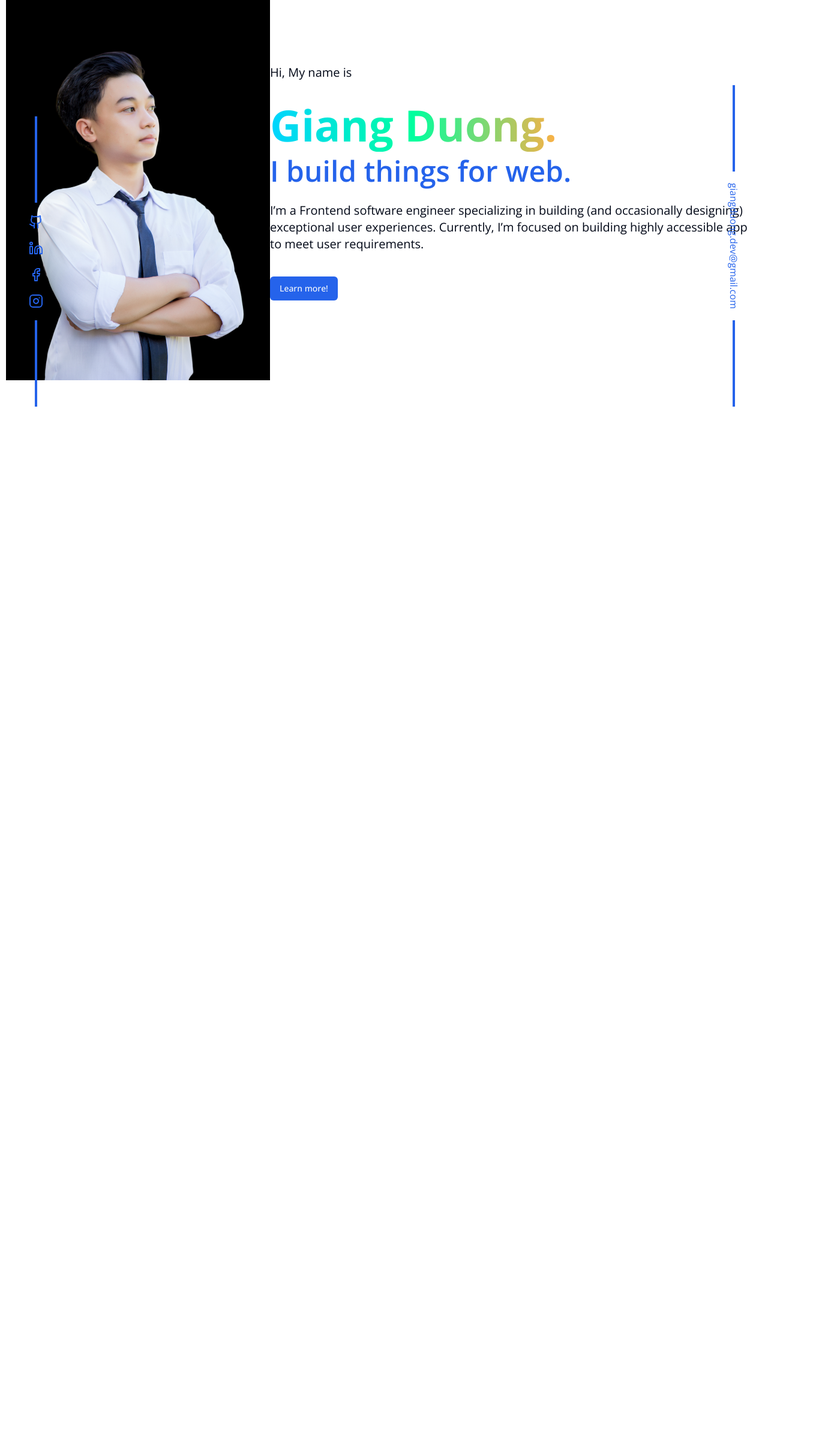
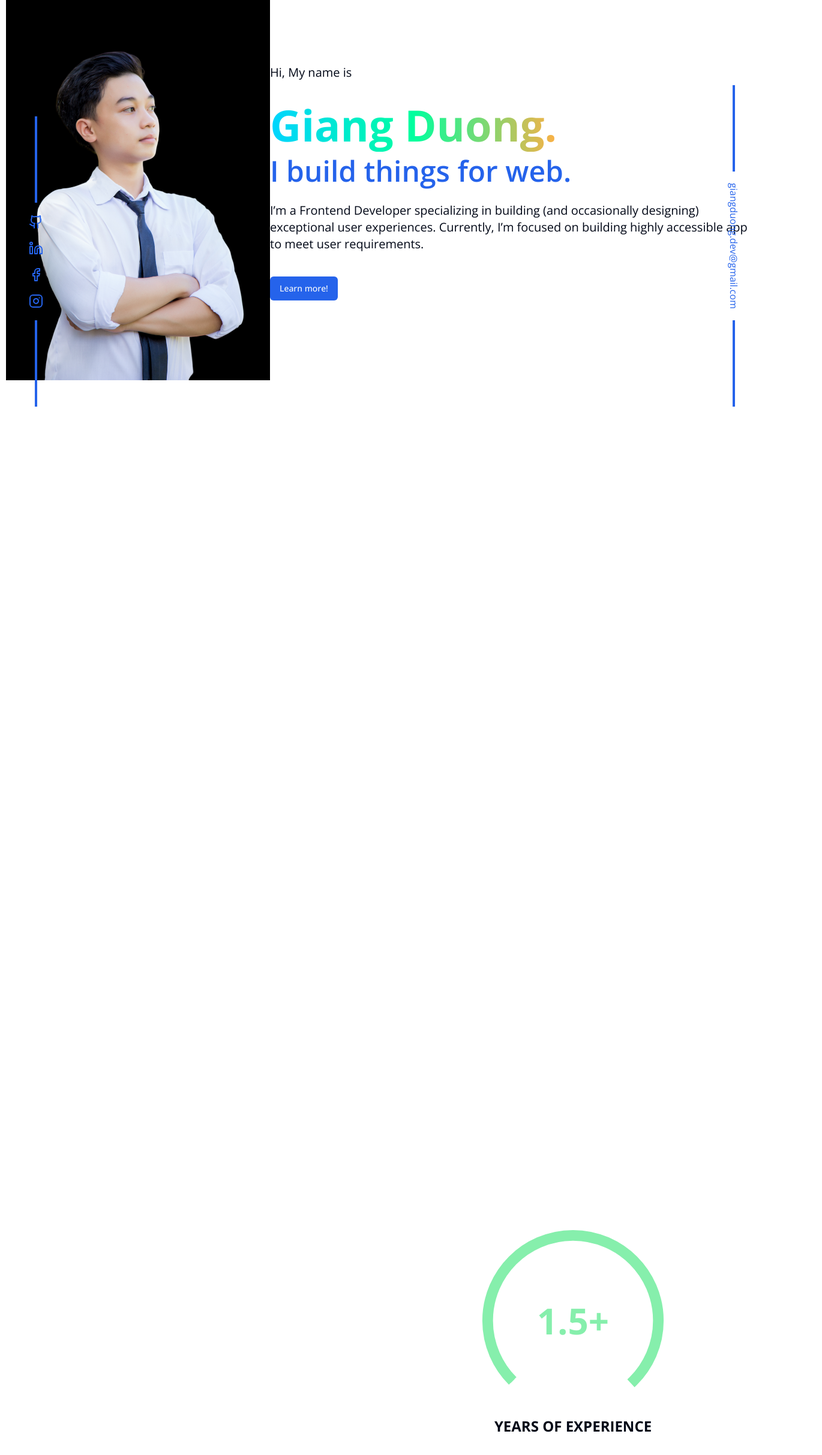
Before and after one commit to giangduong1209/portfolio, a Next.js app: page / in a window 1280 px wide. Shown: the part 122-2548 px from the top of the page at 60% size, 1370 px wide, since content can reach past the window. Built offline with nearby package versions, Linux system fonts and the light colour scheme.

Commit message:
refactor: change new styles

```diff
--- a/src/app/data.json
+++ b/src/app/data.json
@@ -6,10 +6,12 @@
     "endDate": "1706787841000",
     "position": "Frontend Developer",
     "responsibility": [
-      "Collaborated with back-end team to integrate APIs",
-      "Built reusable code to utilise for other projects and to minimise costs.",
-      "Collaborated with designers to implement concept and design of website.",
-      "Developed designs to meet varying browser and device demands."
+      "Built reusable code and custom hooks to minimise costs.",
+      "Designing and creating React components for application",
+      "Optimized the website using technical optimizations like Debounce, Cache for maximum performance.",
+      "Participance in code reviews and contribute to the improvement of coding standards.",
+      "Participance in fix bugs within existing features.",
+      "Wrote unit tests using Jest or Vitest to test components and functionality."
     ]
   },
   {
--- a/src/components/About.tsx
+++ b/src/components/About.tsx
@@ -11,9 +11,7 @@ const About = () => {
       <div className="flex flex-col justify-center items-center gap-10 mt-10 sm:flex-row">
         <div className="w-full sm:w-1/2" data-aos="fade-right">
           <p className="text-3xl sm:text-4xl font-bold">DUONG TRUONG GIANG</p>
-          <p className="text-3xl text-pink-500 my-5">
-            Frontend Software Engineer
-          </p>
+          <p className="text-3xl text-green-400 my-5">Frontend Developer</p>
           <p className="text-xl text-slate-500/80">
             I build pixel-perfect, engaging, and accessible digital experiences.
           </p>
@@ -28,8 +26,7 @@ const About = () => {
           </p>
           <br />
           <p>
-            Fast-forward to today, and I’ve had the privilege of working at an
-            advertising agency, a start-up. My main focus these days is building
+            Fast-forward to today. My main focus these days is building
             accessible and flexible, inclusive products and digital experiences
             for a variety of clients.
           </p>
@@ -47,25 +44,25 @@ const About = () => {
                 <div>
                   <Check className="text-primary" />
                 </div>
-                HTML/CSS
+                HTML, CSS
               </li>
               <li className="flex items-center gap-2">
                 <div>
                   <Check className="text-primary" />
                 </div>
-                JavaScript (ES6+)
+                JavaScript (ES6+), TypeScript
               </li>
               <li className="flex items-center gap-2">
                 <div>
                   <Check className="text-primary" />
                 </div>
-                React
+                React, NextJs
               </li>
               <li className="flex items-center gap-2">
                 <div>
                   <Check className="text-primary" />
                 </div>
-                NextJs
+                Jest, Vitest
               </li>
             </ul>
             <ul className="space-y-1">
@@ -73,25 +70,25 @@ const About = () => {
                 <div>
                   <Check className="text-primary" />
                 </div>
-                TailwindsCSS
+                TailwindCSS, Bootstrap, Antd, Material UI
               </li>
               <li className="flex items-center gap-2">
                 <div>
                   <Check className="text-primary" />
                 </div>
-                Bootstrap 5
+                Redux
               </li>
               <li className="flex items-center gap-2">
                 <div>
                   <Check className="text-primary" />
                 </div>
-                NodeJs
+                Restfull
               </li>
               <li className="flex items-center gap-2">
                 <div>
                   <Check className="text-primary" />
                 </div>
-                MongoDB
+                GIT
               </li>
             </ul>
           </div>
--- a/src/components/GetInTouch.tsx
+++ b/src/components/GetInTouch.tsx
@@ -88,11 +88,8 @@ const GetInTouch = ({
   }
 
   return (
-    <div className="py-20 sm:pt-60" id="getintouch">
-      <h1
-        className="text-5xl md:text-6xl text-primary font-bold"
-        data-aos="fade-up-right"
-      >
+    <div className="py-20 sm:pt-60" id="getintouch" data-aos="fade-up-right">
+      <h1 className="text-5xl md:text-6xl text-primary font-bold">
         Get In Touch
       </h1>
       <Toaster position="top-right" />
@@ -167,13 +164,9 @@ const GetInTouch = ({
             </form>
           </Form>
         </div>
-        <div
-          className="md:w-1/2 mt-10"
-          data-aos="fade-right"
-          data-duration="3000"
-        >
+        <div className="md:w-1/2 mt-10">
           <div>
-            <h2 className="uppercase font-semibold text-5xl mb-5 text-pink-500">
+            <h2 className="uppercase font-semibold text-5xl mb-5 text-green-300">
               Don&apos;t be shy
             </h2>
             <p className="text-lg">
--- a/src/components/Intro.tsx
+++ b/src/components/Intro.tsx
@@ -34,9 +34,9 @@ const Intro = () => {
         </h2>
         <br />
         <p>
-          I’m a Frontend software engineer specializing in building (and
-          occasionally designing) exceptional user experiences. Currently, I’m
-          focused on building highly accessible app to meet user requirements.
+          I’m a Frontend Developer specializing in building (and occasionally
+          designing) exceptional user experiences. Currently, I’m focused on
+          building highly accessible app to meet user requirements.
         </p>
         <Link href="#about">
           <Button className="mt-10">Learn more!</Button>
--- a/src/components/TimeLine.tsx
+++ b/src/components/TimeLine.tsx
@@ -1,17 +1,75 @@
+"use client";
 import { SendHorizontal } from "lucide-react";
-import React, { useId } from "react";
-import Image from "next/image";
+import React, { useEffect, useId, useState } from "react";
 import { IExperiencesData } from "./Experiences";
 import dayjs from "dayjs";
 
 const TimelineComponent = ({ experiencesData }: IExperiencesData) => {
+  const [progress, setProgress] = useState<number>(0);
+  const [scrollY, setScrollY] = useState<number>(0);
+  const [windowSize, setWindowSize] = useState({
+    width: 0,
+    height: 0,
+  });
+
+  useEffect(() => {
+    // only execute all the code below in client side
+    // Handler to call on window resize
+    function handleResize() {
+      // Set window width/height to state
+      setWindowSize({
+        width: window.innerWidth,
+        height: window.innerHeight,
+      });
+    }
+
+    // Add event listener
+    window.addEventListener("resize", handleResize);
+
+    // Call handler right away so state gets updated with initial window size
+    handleResize();
+
+    // Remove event listener on cleanup
+    return () => window.removeEventListener("resize", handleResize);
+  }, []); // Empty array ensures that effect is only run on mount
+
+  useEffect(() => {
+    const handleScroll = () => {
+      setScrollY(window.scrollY);
+    };
+    handleScroll();
+
+    window.addEventListener("scroll", handleScroll);
+    return () => {
+      window.removeEventListener("scroll", handleScroll);
+    };
+  }, []);
+
+  useEffect(() => {
+    let progressInterval: NodeJS.Timeout;
+
+    if (
+      (windowSize.width > 445 && scrollY >= 1600) ||
+      (windowSize.width < 445 && scrollY >= 2075)
+    ) {
+      progressInterval = setInterval(() => {
+        if (progress <= 75) {
+          setProgress((prevProgress) => prevProgress + 1);
+        }
+      });
+    }
+    return () => {
+      clearInterval(progressInterval);
+    };
+  });
+
   return (
-    <div className="mt-10 md:flex md:justify-between">
-      <div>
+    <div className="md:flex md:justify-between">
+      <div className="flex-1 mt-5">
         {experiencesData.map((val) => (
           <div
             key={val.id}
-            className="flex-col justify-center items-center"
+            className="flex flex-col w-full"
             data-aos="fade-in"
             data-aos-duration="3000"
           >
@@ -26,7 +84,7 @@ const TimelineComponent = ({ experiencesData }: IExperiencesData) => {
             </div>
             <div className="flex gap-2">
               <Pillar />
-              <div className="mt-2 max-w-[320px] md:max-w-[500px]">
+              <div className="mt-5">
                 <h1 className="font-bold text-lg">{val.companyName}</h1>
                 <p className="font-semibold text-md">{val.position}</p>
                 <ul className="mt-3 text-md flex flex-col gap-2 md:gap-5">
@@ -42,7 +100,7 @@ const TimelineComponent = ({ experiencesData }: IExperiencesData) => {
           </div>
         ))}
       </div>
-      <div data-aos="fade-up-left">
+      {/* <div data-aos="fade-up-left">
         <Image
           src="https://images.unsplash.com/photo-1601342630314-8427c38bf5e6?q=80&w=1982&auto=format&fit=crop&ixlib=rb-4.0.3&ixid=M3wxMjA3fDB8MHxwaG90by1wYWdlfHx8fGVufDB8fHx8fA%3D%3D"
           alt="code work desk"
@@ -50,6 +108,44 @@ const TimelineComponent = ({ experiencesData }: IExperiencesData) => {
           height={800}
           className="hidden md:block rounded-lg shadow-xl"
         />
+      </div> */}
+      <div className="flex-1 flex justify-center items-center w-full">
+        <div className="relative size-60 md:size-80">
+          <svg
+            className="rotate-[135deg] size-full"
+            viewBox="0 0 36 36"
+            xmlns="http://www.w3.org/2000/svg"
+          >
+            <circle
+              cx="18"
+              cy="18"
+              r="16"
+              fill="none"
+              className="stroke-current text-green-300 dark:text-neutral-700"
+              strokeWidth="1"
+              strokeDasharray="75 100"
+            ></circle>
+
+            <circle
+              cx="18"
+              cy="18"
+              r="16"
+              fill="none"
+              className="stroke-current text-green-300 dark:text-green-500"
+              strokeWidth="2"
+              strokeDasharray={progress + " 100"}
+            ></circle>
+          </svg>
+
+          <div className="absolute top-1/2 start-1/2 transform -translate-x-1/2 -translate-y-1/2 text-center">
+            <span className="text-6xl font-bold text-green-300 dark:text-green-500">
+              1.5+
+            </span>
+          </div>
+          <div className="text-2xl uppercase text-center font-bold">
+            Years of experience
+          </div>
+        </div>
       </div>
     </div>
   );
@@ -64,7 +160,7 @@ export const Point = () => {
 export const Pillar = () => {
   return (
     <div className="w-3">
-      <div className="w-0.5 h-96 mt-0.25 bg-slate-700 mx-auto" />
+      <div className="w-0.5 h-[500px] md:h-[450px] mt-0.25 bg-slate-700 mx-auto" />
     </div>
   );
 };
```
Also changed, not shown: src/components/NavBarHeader.tsx (+16 -14 lines).
